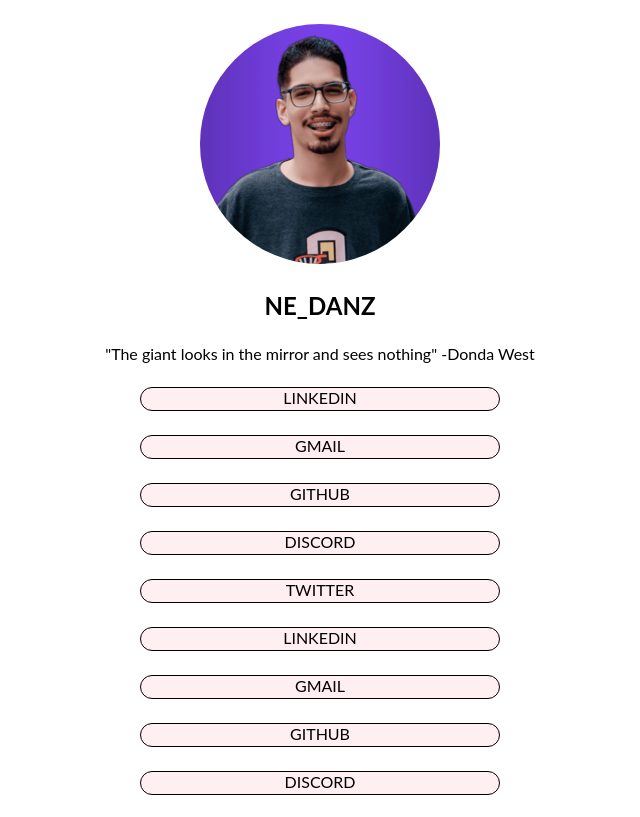
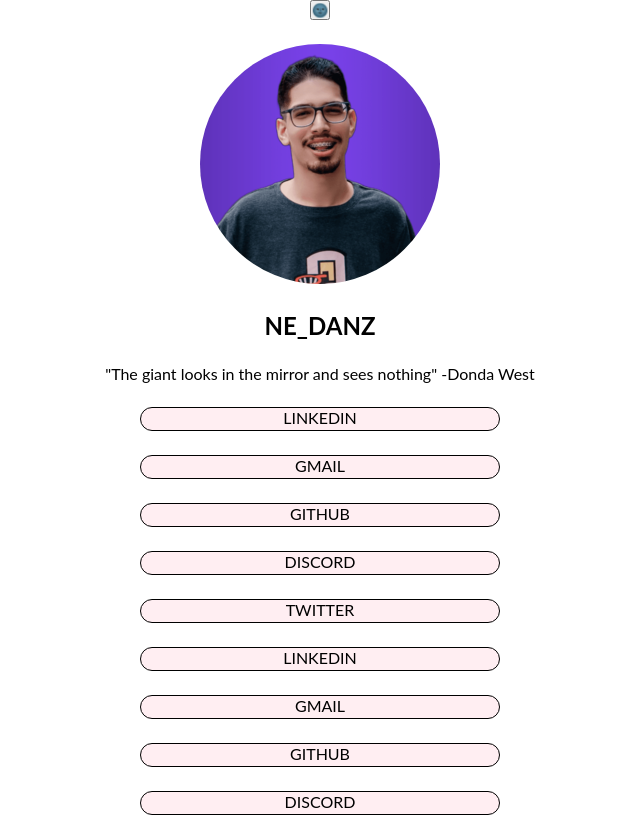
Before and after one commit to DanielCosta12/bioInstagram, a Vue app: page / in a window 1280 px wide. Shown: the top 817 px of the page, without its empty margins (320-960 px from the left). Built offline with nearby package versions, Linux system fonts and the light colour scheme.

Commit message:
import button and add in template

```diff
--- a/src/App.vue
+++ b/src/App.vue
@@ -1,13 +1,15 @@
 <script setup>
 import Top from "./components/Top.vue";
 import SectionMain from "./components/SectionMain.vue";
+import Button from "./components/Button.vue";
 
 components: {
-  Top, SectionMain;
+  Top, SectionMain, Button;
 }
 </script>
 
 <template>
+  <Button />
   <Top />
   <SectionMain />
 </template>
```
